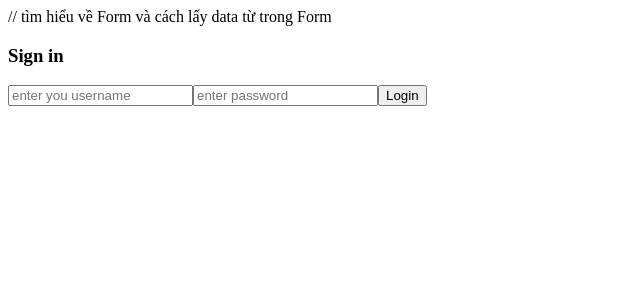
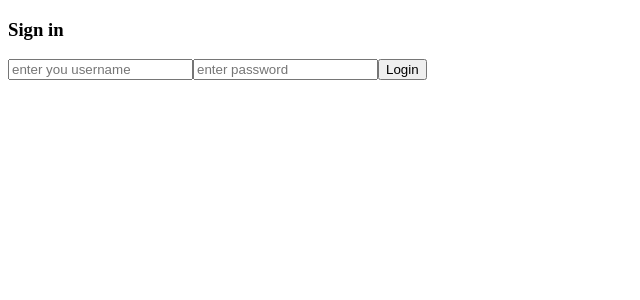
Before and after one commit to congnv177/learning-react-01, a React (Create React App) app: page / in a window 1280 px wide. Shown: the top 300 px of the page, without its empty margins (0-640 px from the left). Built offline with nearby package versions, Linux system fonts and the light colour scheme.

Commit message:
add comment

```diff
--- a/src/index.js
+++ b/src/index.js
@@ -25,7 +25,12 @@ class LoginForm extends React.Component {
 
     render() {
         return (
-            <form onSubmit={this.handleSubmit}> // tìm hiểu về Form và cách lấy data từ trong Form
+            /**
+             * Form là đối tượng HTML đc sử dụng để tương tác với người dùng
+             * ngoài cách sd controlled components (https://reactjs.org/docs/forms.html#controlled-components)
+             * còn có thể sd uncontrolled components (https://reactjs.org/docs/uncontrolled-components.html) để lấy dữ liệu từ trong form
+             */
+            <form onSubmit={this.handleSubmit}>
                 <h3>Sign in</h3>
                 <input type="text" value={this.state.username} onChange={this.handleUserChange} placeholder="enter you username" />
                 <span>{this.state.submitUsernameError}</span>
```
